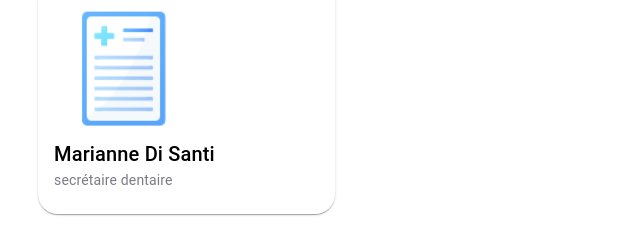
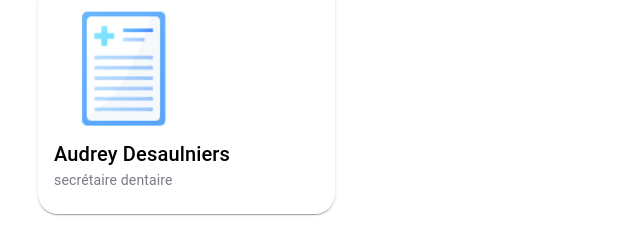
Before and after one commit to PascalOuimet/clinique-dentaire-allard-et-associes, a Gatsby site: page / in a window 1280 px wide. Shown: the part 1426-1666 px from the top of the page, 132-772 px from the left. Built offline with nearby package versions, Linux system fonts and the light colour scheme; Gatsby itself is replaced by a stand-in of ours.

Commit message:
Update team

```diff
--- a/src/components/team.tsx
+++ b/src/components/team.tsx
@@ -68,7 +68,7 @@ const Team = () => {
     {
       id: 10,
       image: "tracking-icon.png",
-      title: "Marianne Di Santi",
+      title: "Audrey Desaulniers",
       description: "secrétaire dentaire",
     }
   ]
```
